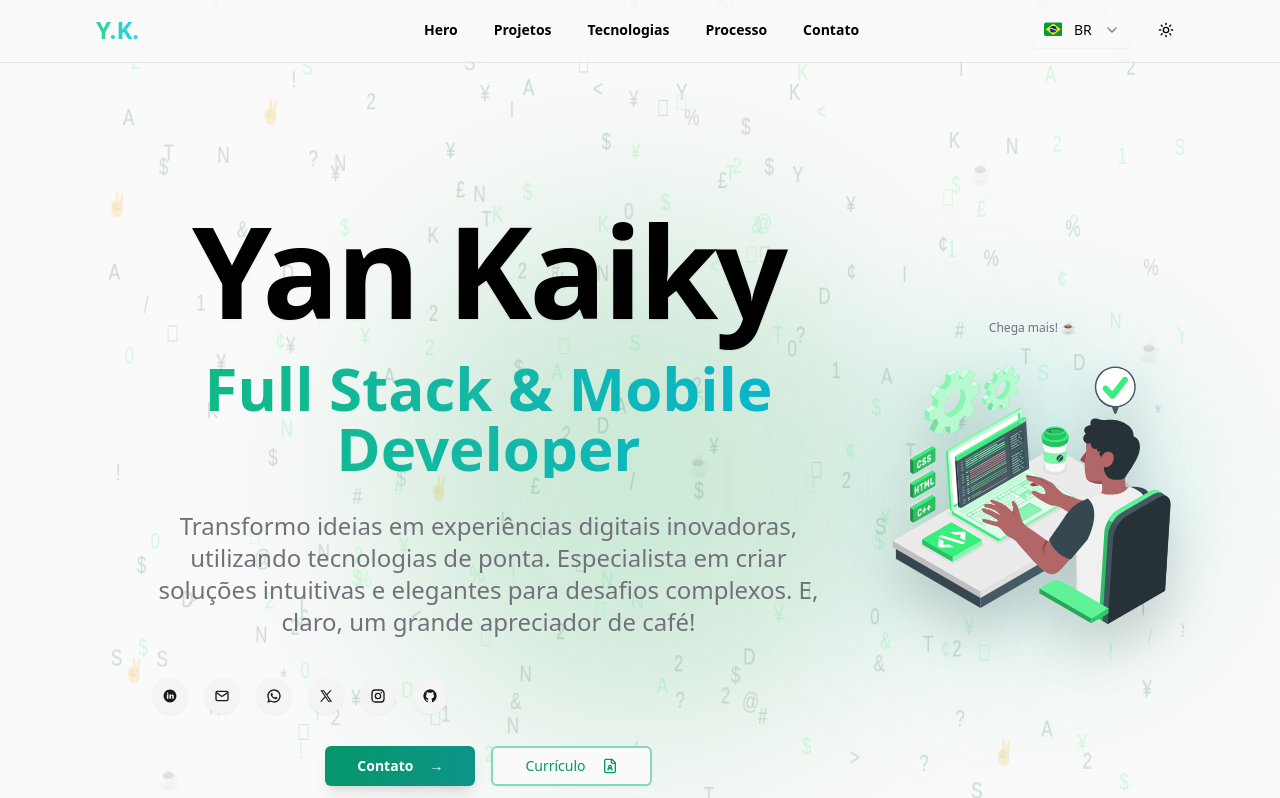
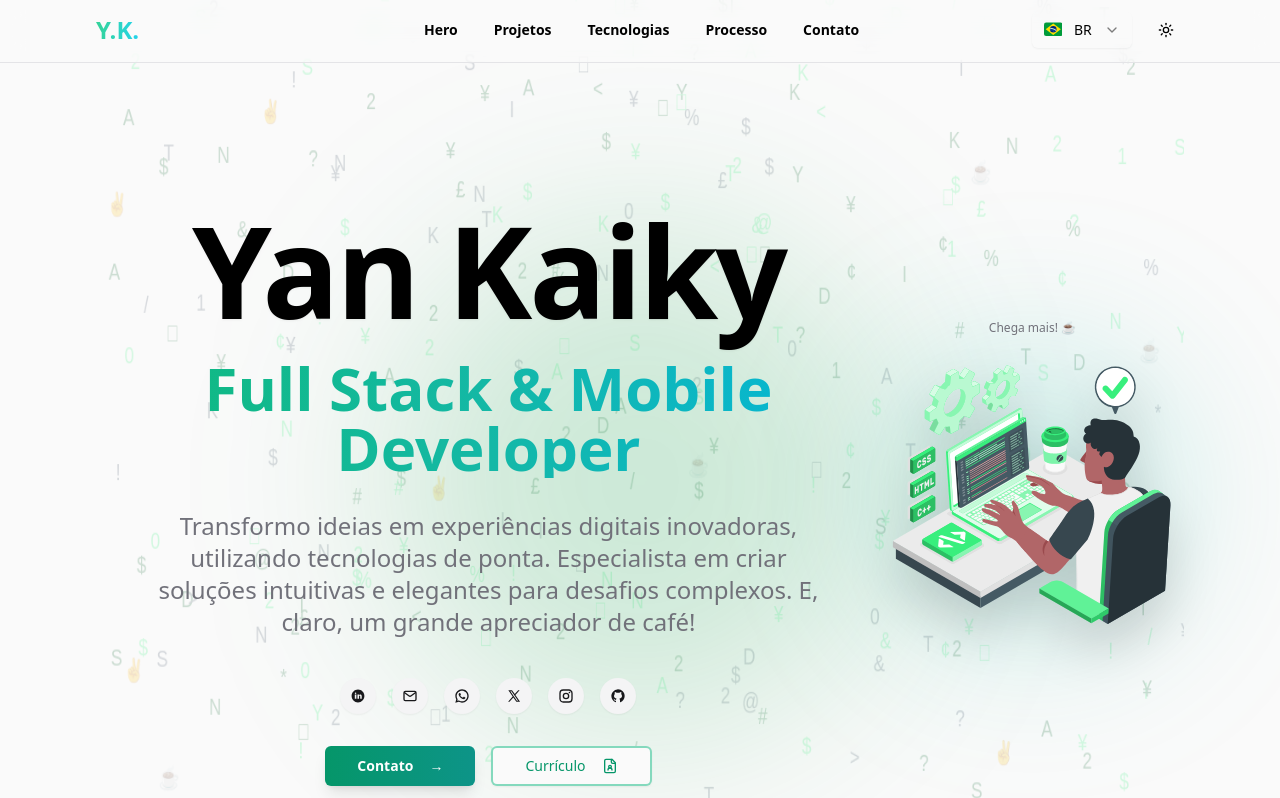
Before and after one commit to YanKaiky/portfolio-2.0, a Next.js app: page / in a window 1280 px wide. Shown: the part 67-865 px from the top of the page. Built offline with nearby package versions, Linux system fonts and the light colour scheme.

Commit message:
feat(Hero): updated hero

```diff
--- a/src/app/globals.css
+++ b/src/app/globals.css
@@ -138,7 +138,7 @@
 }
 
 body {
-  @apply bg-background text-foreground;
+  @apply bg-background text-foreground overflow-x-hidden;
   color: var(--foreground);
   background: var(--background);
 }
--- a/src/components/global/hero.tsx
+++ b/src/components/global/hero.tsx
@@ -29,7 +29,7 @@ export const Hero = () => {
 
       <div className="relative z-10 flex flex-col lg:flex-row items-center justify-center space-y-8 space-x-8 text-center w-full">
         {/* Glow effect */}
-        <div className="absolute top-1/2 left-1/2 -translate-x-1/2 -translate-y-1/2 w-[500px] h-[500px] bg-primary/20 rounded-full blur-[100px] -z-10 pointer-events-none" />
+        <div className="absolute top-1/2 left-1/2 -translate-x-1/2 -translate-y-1/2 w-[300px] h-[300px] md:w-[500px] md:h-[500px] bg-primary/20 rounded-full blur-[80px] md:blur-[100px] -z-10 pointer-events-none" />
 
         <div className="mx-auto px-6 space-y-8 max-w-5xl">
           <div className="max-w-4xl mx-auto text-center">
@@ -37,7 +37,7 @@ export const Hero = () => {
               initial={{ opacity: 0, y: 20 }}
               whileInView={{ opacity: 1, y: 0 }}
               transition={{ duration: 0.5 }}
-              className="text-6xl md:text-8xl lg:text-9xl font-extrabold mb-6 tracking-tight drop-shadow-sm"
+              className="text-4xl sm:text-6xl md:text-8xl lg:text-9xl font-extrabold mb-6 tracking-tight drop-shadow-sm"
             >
               Yan Kaiky
             </motion.h1>
--- a/src/components/global/social.medias.tsx
+++ b/src/components/global/social.medias.tsx
@@ -47,7 +47,7 @@ export const SocialMedias: FC<ISocialMediasProps> = ({ hero = false }) => {
       initial={{ opacity: 0, y: 20 }}
       whileInView={{ opacity: 1, y: 0 }}
       transition={{ duration: 0.8 }}
-      className={cn("flex", "space-x-4", !hero && "justify-center")}
+      className={cn("flex", "space-x-4", "justify-center")}
     >
       {socialMedias.map((socialMedia) => (
         <SocialMediaButton
```
